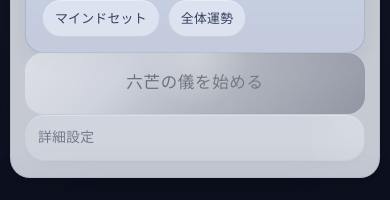
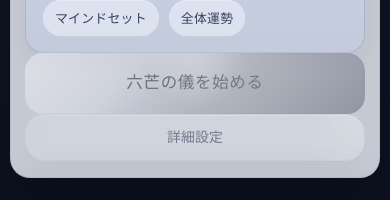
Before and after one commit to kazuyazrc-debug/obaketarotto, a React (Vite) app: page / in a window 390 px wide. Shown: the part 2540-2740 px from the top of the page. Built offline with nearby package versions, Linux system fonts and the light colour scheme.

Commit message:
Optimize iPhone layout

```diff
--- a/src/App.css
+++ b/src/App.css
@@ -844,11 +844,13 @@ button:focus-visible {
 .details-panel-subtle summary {
   display: flex;
   align-items: center;
-  justify-content: space-between;
+  justify-content: center;
   gap: 10px;
+  width: 100%;
   font-size: 0.84rem;
   color: rgba(72, 82, 106, 0.74);
   font-weight: 500;
+  text-align: center;
 }
 
 .details-panel-subtle[open] {
--- a/src/components/ResultPanel.tsx
+++ b/src/components/ResultPanel.tsx
@@ -280,11 +280,6 @@ export function ResultPanel({
                 <h3>今回の核</h3>
                 <p>{sanitize(latestSnapshot.headline)}</p>
               </article>
-              <article className="overview-card">
-                <p className="mini-label">How</p>
-                <h3>どう生きる？</h3>
-                <p>{sanitize(latestSnapshot.nextStep)}</p>
-              </article>
             </div>
           ) : null}
 
```
